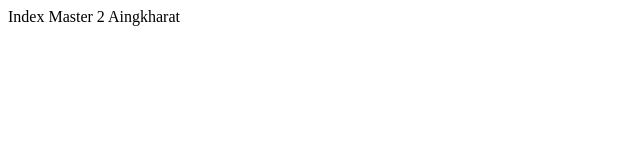
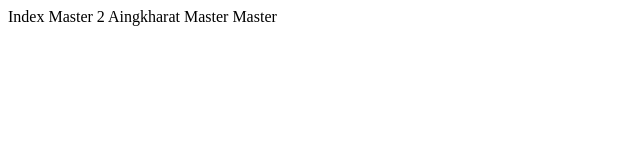
Before and after one commit to Aingkharat26/Train, a plain HTML site: page index.html in a window 1280 px wide. Shown: the whole page, without its empty margins (0-640 px from the left). Drawn offline with Linux system fonts and the light colour scheme.

Commit message:
update master master

```diff
--- a/index.html
+++ b/index.html
@@ -7,5 +7,6 @@
 </head>
 <body>
     Index Master 2 Aingkharat
+    Master Master
 </body>
 </html>
```
